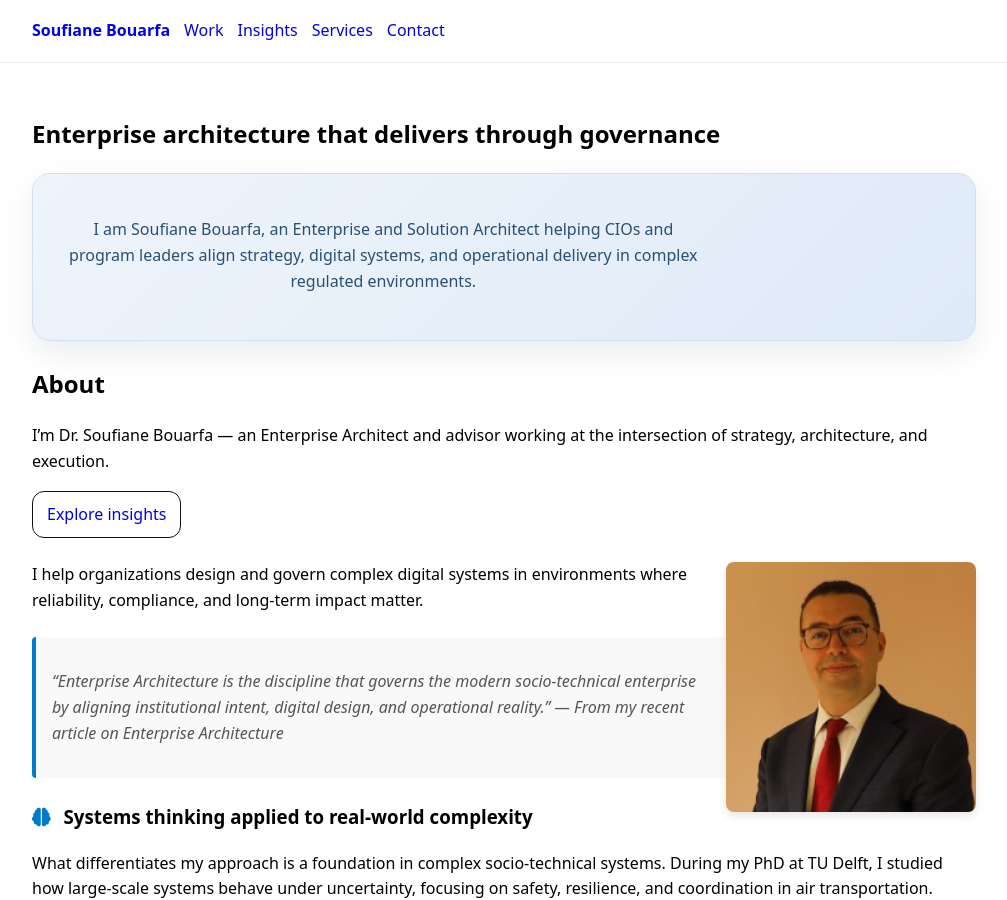
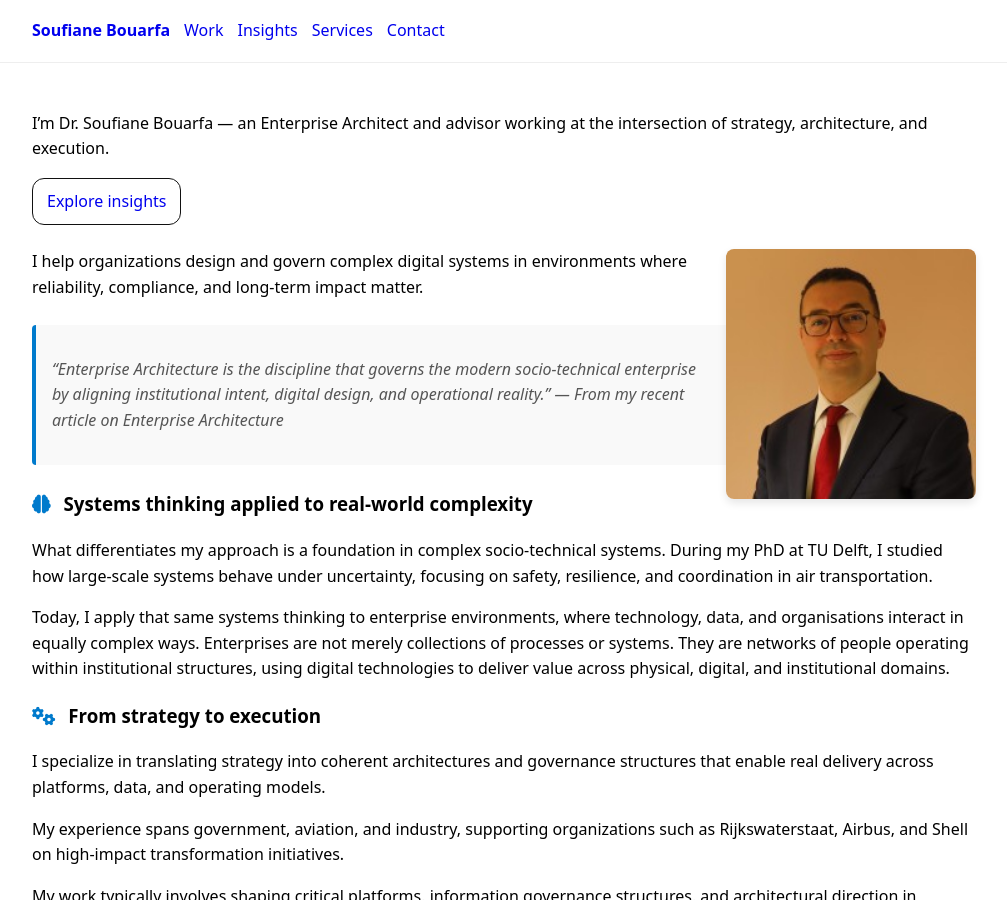
Before and after one commit to sbouarfa/soufianebouarfa.github.io, a Jekyll site: the page built from index.md, in a window 1280 px wide and 900 px high. Shown: the whole window, without its empty margins (136-1143 px from the left). Built offline with Jekyll 4.4.1, drawn with Linux system fonts in a browser that asks for light colours.

Commit message:
Start homepage directly with personal intro

```diff
--- a/index.md
+++ b/index.md
@@ -1,14 +1,7 @@
 ---
 layout: page
-title: "Enterprise architecture that delivers through governance"
 summary: "I am Soufiane Bouarfa, an Enterprise and Solution Architect helping regulated organizations deliver through governance."
 ---
-
-<section class="hero home-hero">
-  <p>I am Soufiane Bouarfa, an Enterprise and Solution Architect helping CIOs and program leaders align strategy, digital systems, and operational delivery in complex regulated environments.</p>
-</section>
-
-## About
 
 I'm Dr. Soufiane Bouarfa — an Enterprise Architect and advisor working at the intersection of strategy, architecture, and execution.
 
```
